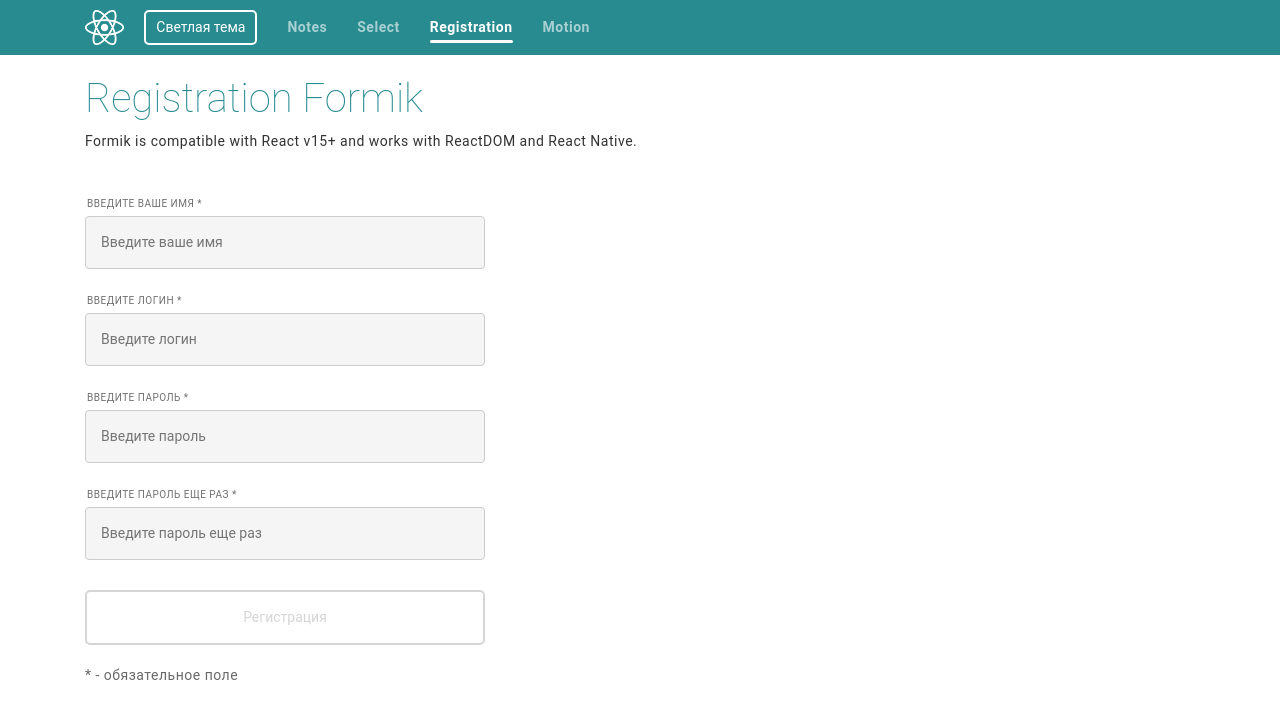
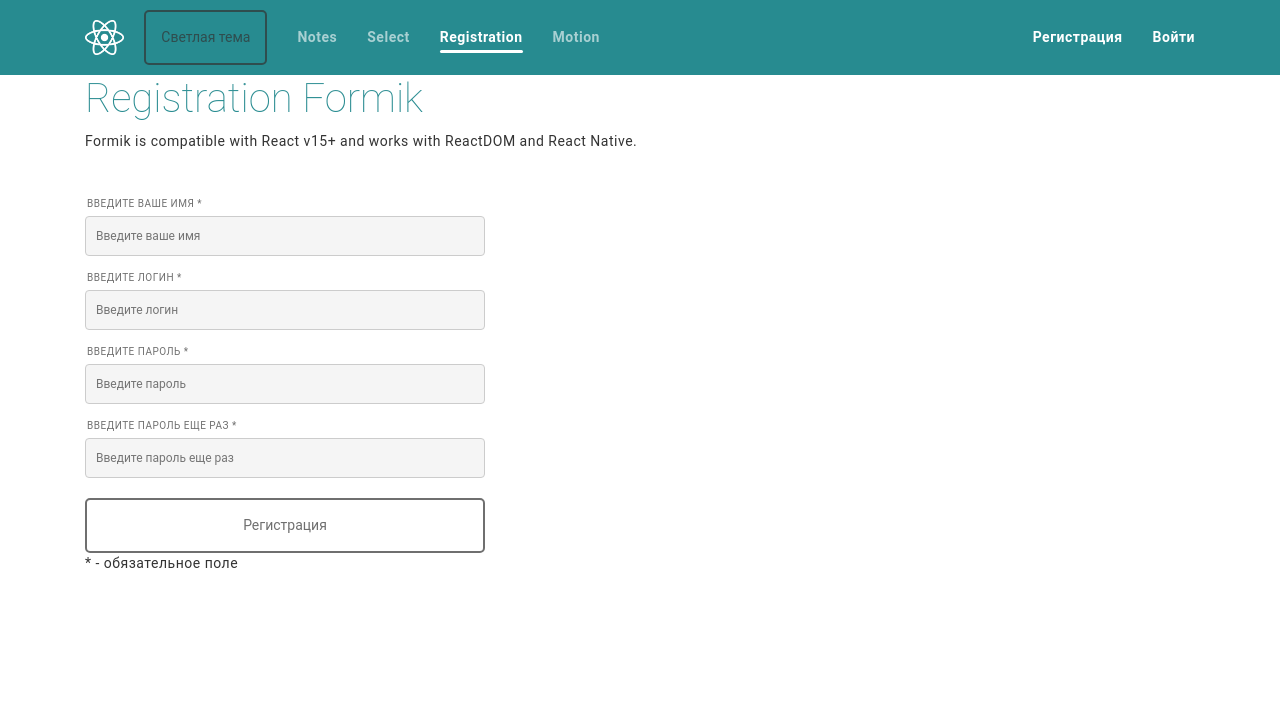
Before and after one commit to rmxway/react-todos, a React (Create React App) app: page /registration in a window 1280 px wide. Shown: the top 718 px of the page. Built offline with nearby package versions, Linux system fonts and the light colour scheme.

Commit message:
Add LoginUser component, working logic

```diff
--- /dev/null
+++ b/src/components/LoginUser.jsx
@@ -0,0 +1,81 @@
+import React, { useState } from 'react';
+import ClickOutHandler from 'react-onclickout';
+
+import { motion, AnimatePresence } from 'framer-motion';
+import styled from 'styled-components';
+import { darken } from 'polished';
+import { RegistrationForm } from './RegistrationForm';
+import { mainVariant } from '../styles/animations';
+
+export const LoginUser = () => {
+    const Link = styled(motion.div)`
+        display: inline-block;
+        color: #fff;
+        font-weight: 600;
+        transition: 0.2s;
+        height: 100%;
+        padding: 5px 0;
+        margin-left: 30px;
+        cursor: pointer;
+    `;
+    const User = styled.div``;
+    const PopupBackplane = styled(motion.div)`
+        position: absolute;
+        top: 45px;
+        right: 0;
+        width: 300px;
+        z-index: 0;
+        padding: 10px 20px;
+        border-radius: 0 0 5px 5px;
+        background-color: ${(props) => darken(0.05, props.theme.bg)};
+        box-shadow: ${(props) => props.theme.shadows.popup};
+
+        &:after {
+            position: absolute;
+            content: '';
+            top: -5px;
+            right: 45%;
+            width: 10px;
+            height: 10px;
+            z-index: -10;
+            background-color: ${(props) => darken(0.05, props.theme.bg)};
+            transform: rotate(45deg);
+        }
+    `;
+    const [logged, setLogged] = useState(false);
+    const [isOpen, setIsOpen] = useState(false);
+
+    const handleClick = (type) => {
+        setIsOpen(!isOpen);
+    };
+
+    const outsideClick = () => {
+        isOpen && handleClick();
+    };
+
+    return !logged ? (
+        <motion.div>
+            <Link onClick={() => handleClick('register')}>Регистрация</Link>
+            <Link onClick={() => handleClick('login')}>Войти</Link>
+            <AnimatePresence>
+                {isOpen && (
+                    <ClickOutHandler onClickOut={outsideClick}>
+                        <PopupBackplane
+                            variants={mainVariant}
+                            initial="hidden"
+                            animate={isOpen ? 'visible' : 'hidden'}
+                            exit="exit"
+                        >
+                            <RegistrationForm />
+                        </PopupBackplane>
+                    </ClickOutHandler>
+                )}
+            </AnimatePresence>
+        </motion.div>
+    ) : (
+        <motion.div>
+            <User>user: Evgeny</User>
+            <Link>Выйти</Link>
+        </motion.div>
+    );
+};
--- a/src/components/Navbar.jsx
+++ b/src/components/Navbar.jsx
@@ -7,6 +7,7 @@ import { motion, AnimateSharedLayout } from 'framer-motion';
 import styled from 'styled-components';
 import { MotionButton } from '../styles/sc/base';
 import { navVariants, navLiVarinats } from '../styles/animations';
+import { LoginUser } from './LoginUser';
 
 export const Nav = styled.nav`
     position: fixed;
@@ -19,13 +20,6 @@ export const Nav = styled.nav`
     margin-bottom: 20px;
     box-shadow: 0 5px 30px #fff4;
     transition: ${(props) => props.theme.transitions.default};
-
-    ${MotionButton} {
-        color: white;
-        border-color: white;
-        opacity: 1;
-        padding: 5px 10px;
-    }
 
     .container {
         display: flex;
@@ -45,6 +39,7 @@ export const Nav = styled.nav`
         padding: 0;
         list-style: none;
         display: flex;
+        flex-grow: 1;
 
         li {
             position: relative;
@@ -131,7 +126,7 @@ export const Navbar = ({ updateTheme }) => {
             <div className="container">
                 <img src="img/logo.png" alt="" />
                 {/* Переключение цвета темы */}
-                <MotionButton onClick={toggleColor}>
+                <MotionButton inNav={true} onClick={toggleColor}>
                     {color === 'light' ? 'Светлая' : 'Темная'} тема
                 </MotionButton>
                 <AnimateSharedLayout>
@@ -174,6 +169,7 @@ export const Navbar = ({ updateTheme }) => {
                         ))}
                     </motion.ul>
                 </AnimateSharedLayout>
+                <LoginUser />
             </div>
         </Nav>
     );
--- a/src/components/RegistrationForm.jsx
+++ b/src/components/RegistrationForm.jsx
@@ -13,6 +13,12 @@ const FormBlock = styled(motion.form)`
     ${MotionButton} {
         width: 100%;
         margin-top: 10px;
+    }
+
+    ${Input} {
+        padding: 10px;
+        margin-bottom: 10px;
+        font-size: 12px;
     }
 `;
 
@@ -34,7 +40,9 @@ const ErrorForm = styled(motion.div).attrs(() => ({
     exit: 'exit',
 }))`
     color: ${(props) => props.theme.colors.danger};
-    margin: -10px 0 10px;
+
+    margin: -5px 0 5px;
+    font-size: 11px;
 `;
 
 const RegistrationSchema = Yup.object().shape({
--- a/src/components/Select.jsx
+++ b/src/components/Select.jsx
@@ -16,12 +16,14 @@ export const SelectSC = styled(motion.div)`
     margin: 20px 10px;
     cursor: pointer;
 
-    ${(props) =>
-        props.noItems &&
-        css`
-            opacity: 0.4;
-            cursor: default;
-        `}
+    /* ${(props) => {
+        if (props.noItems) {
+            css`
+                opacity: 0.4;
+                cursor: default;
+            `;
+        }
+    }} */
 
     .select {
         &-label {
--- a/src/pages/MotionPage.jsx
+++ b/src/pages/MotionPage.jsx
@@ -1,5 +1,5 @@
 import React, { useEffect, useRef, useState } from 'react';
-import { motion, useSpring, useTransform } from 'framer-motion';
+import { motion, useMotionValue, useTransform } from 'framer-motion';
 import { useWidth } from '../hooks';
 import { Backplane, H1 } from '../styles/sc/base';
 import { item, mainVariant } from '../styles/animations';
@@ -21,7 +21,8 @@ const ImageComponent = styled(motion.div)`
 `;
 
 export const MotionPage = () => {
-    const moveX = useSpring(0, { stiffness: 200, damping: 50 });
+    // const moveX = useSpring(0, { stiffness: 200, damping: 50 });
+    const moveX = useMotionValue(0);
     const scale = useTransform(moveX, [-300, 0], [1.4, 1]);
     const opacity = useTransform(moveX, [-400, 0], [1, 0]);
     const up = useTransform(moveX, [-300, 0], [-30, 0]);
--- a/src/styles/sc/base.js
+++ b/src/styles/sc/base.js
@@ -50,18 +50,18 @@ export const Input = styled(motion.input)`
 `;
 
 export const Div = styled(motion.div)`
-    ${(props) => {
+    /* ${(props) => {
         if (props.comment) {
             return css`
                 margin-top: 20px;
                 color: ${props.theme.colors.silver};
             `;
         }
-    }}
+    }} */
 `;
 
 export const MotionButton = styled(motion.button).attrs(() => ({
-    whileHover: { scale: 1 },
+    whileHover: { scale: 1.02 },
     whileTap: { scale: 0.95 },
     transition: { duration: 0.2 },
 }))`
@@ -77,16 +77,23 @@ export const MotionButton = styled(motion.button).attrs(() => ({
     &:focus {
         outline: none;
     }
+`;
 
-    ${(props) => {
-        if (props.disabled) {
-            return css`
-                pointer-events: none;
-                opacity: 0.2;
-            `;
-        }
-    }}
-`;
+// if (props.inNav === true) {
+//     css`
+//         color: white;
+//         border-color: white;
+//         opacity: 1;
+//         padding: 5px 10px;
+//     `;
+// }
+
+// if (props.disabled) {
+//     css`
+//         pointer-events: none;
+//         opacity: 0.2;
+//     `;
+// }
 
 export const Backplane = styled(motion.div)`
     position: fixed;
--- a/src/styles/sc/defaultTheme.js
+++ b/src/styles/sc/defaultTheme.js
@@ -21,5 +21,6 @@ export const defaultTheme = {
     },
     shadows: {
         alert: '0 10px 30px #2225',
+        popup: '0 5px 10px #222a',
     },
 };
```
Also changed, not shown: 2 other files (tests, documents, lock files or other folders).
